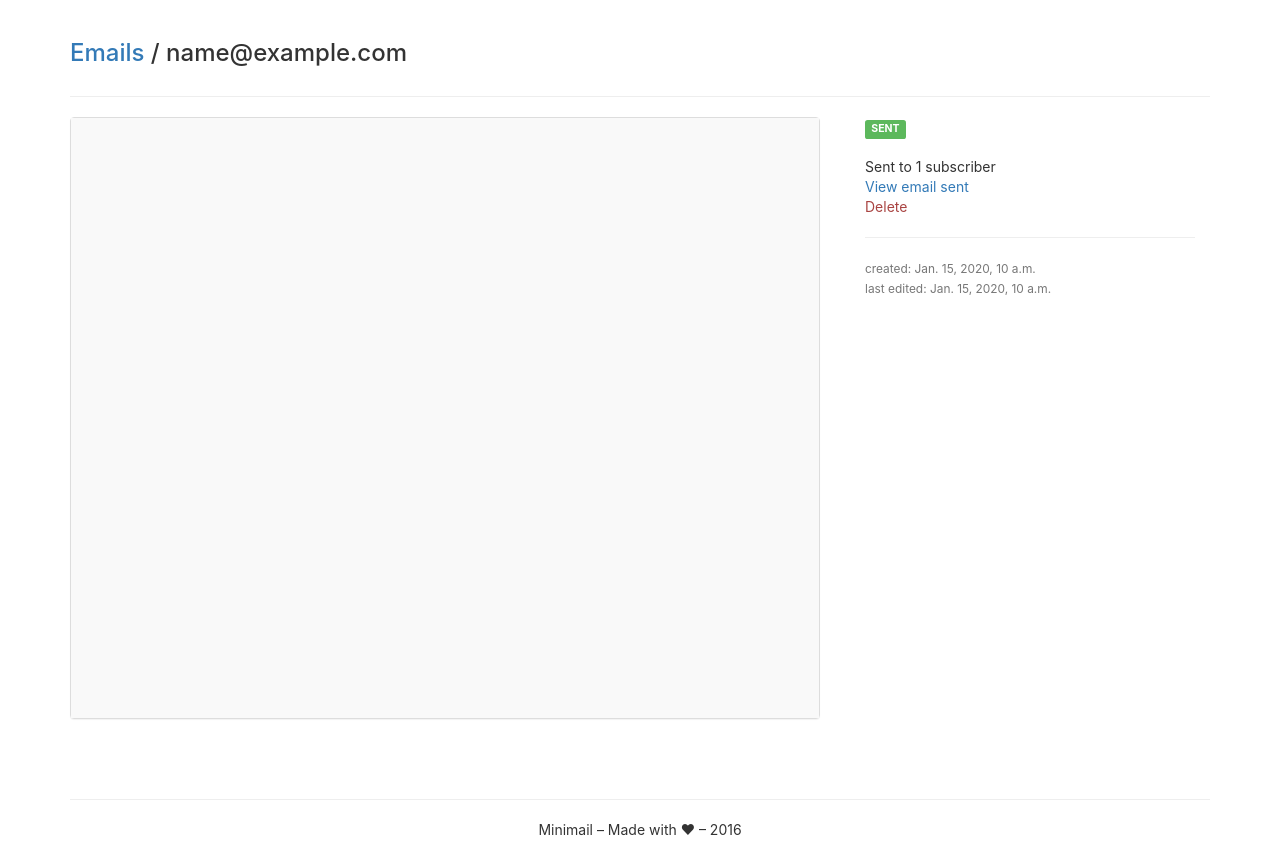
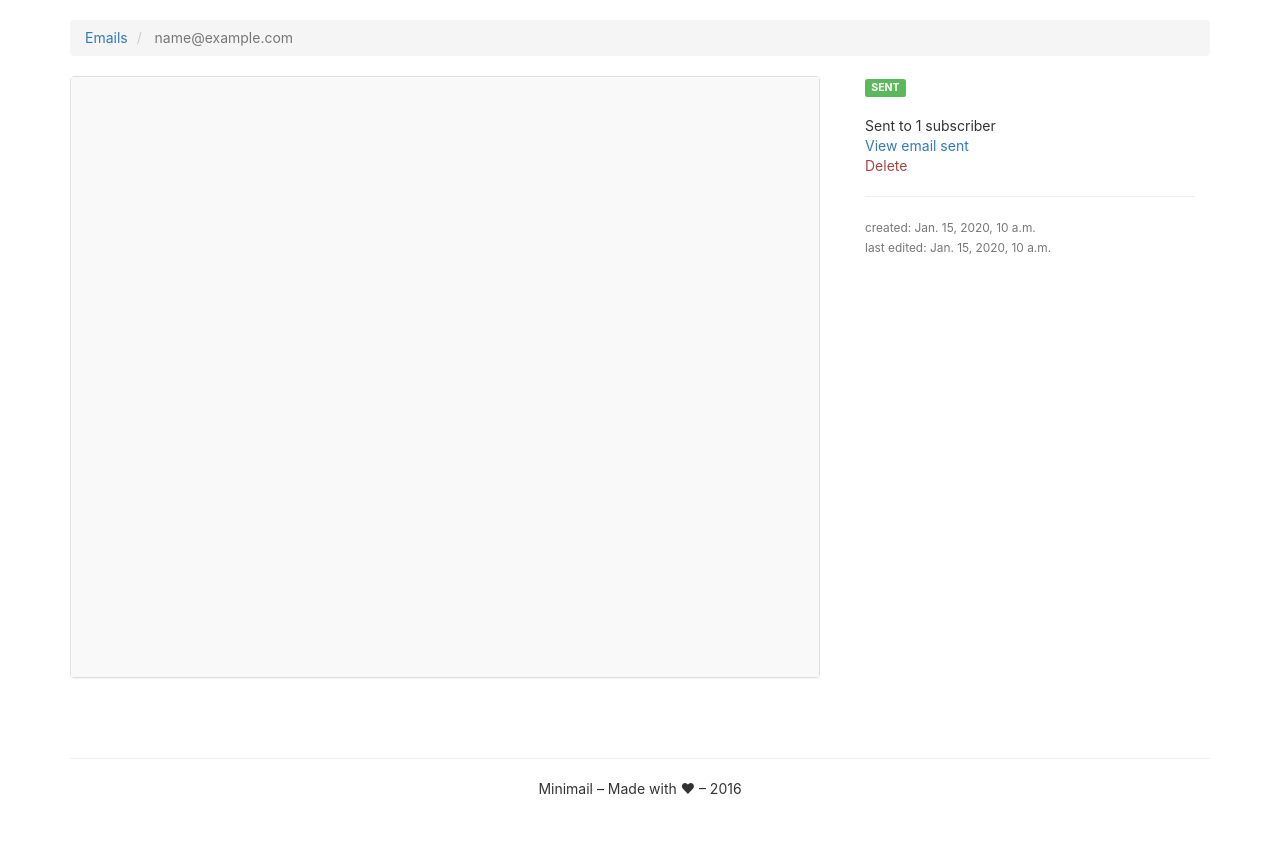
Before and after one commit to r1q/minimail, a Django app: page /campaigns/1 in a window 1280 px wide. Shown: the part 332-1182 px from the top of the page. After the commit the page ends 1126 px from the top, so only its background shows below. Run offline with Django 3.2, Linux system fonts and the light colour scheme; a user stored in the database is signed in; tables that the repository leaves empty hold one stand-in row (values such as "Sample post"); grey boxes labelled with a size stand in for pictures from a placeholder-image service; some libraries are stand-ins or nearby versions.

Commit message:
Update email detail page header.

```diff
--- a/campaign_management/templates/campaign_detail.html
+++ b/campaign_management/templates/campaign_detail.html
@@ -13,14 +13,16 @@
   <div class='container'>
     <div class='row'>
       <div class='col-lg-12'>
-        <h3>
-          <a href='{% url 'campaign-list' %}'>{% trans "Emails" %}</a>
-          / {{ campaign.email_subject }}
-        </h3>
+        <ol class='breadcrumb'>
+          <li>
+            <a href='{% url 'campaign-list' %}'>{% trans "Emails" %}</a>
+          </li>
+          <li class='active'>
+            {{campaign.email_subject}}
+          </li>
+        </ol>
       </div>
     </div>
-
-    <hr />
 
     <div class='row'>
 
```
